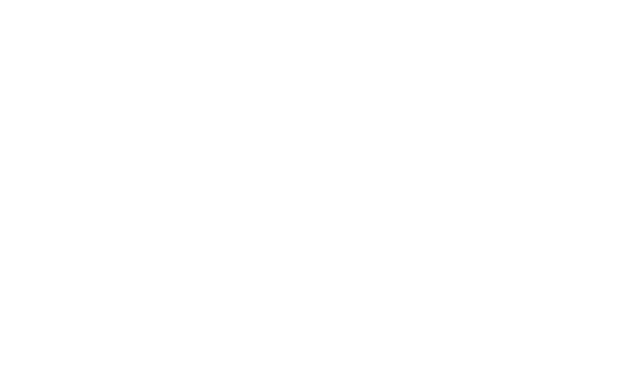
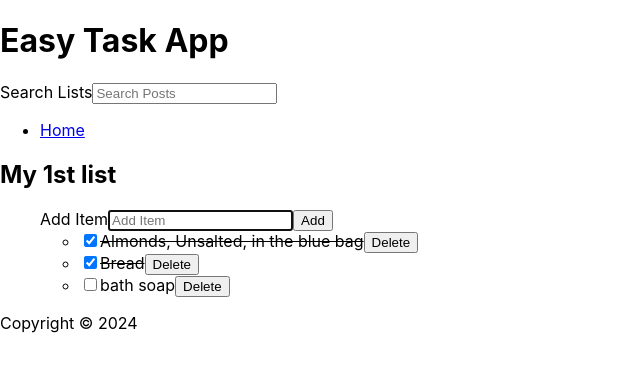
Before and after one commit to mrusert/easy-task-app, a React (Create React App) app: page /lists/1 in a window 1280 px wide. Shown: the top 372 px of the page, without its empty margins (0-640 px from the left). Built offline with nearby package versions, Linux system fonts and the light colour scheme; data requests are answered from the project's data file.

Commit message:
fetch json-server, handlecheck, ListPage, partial handleNewItem, handleDelete

```diff
--- a/data/db.json
+++ b/data/db.json
@@ -2,21 +2,21 @@
   "lists": [
     {
       "name": "My 1st list",
-            "listID": "1",
+      "id": "1",
       "complete": false,
       "items": [
         {
-                    "itemID": "1",
+          "id": "1",
           "checked": true,
           "item": "Almonds, Unsalted, in the blue bag"
         },
         {
-                    "itemID": "3",
+          "id": "2",
           "checked": true,
           "item": "Bread"
         },
         {
-                    "itemID": "31",
+          "id": "3",
           "checked": false,
           "item": "bath soap"
         }
@@ -24,21 +24,21 @@
     },
     {
       "name": "My 2nd list",
-            "listID": "2",
+      "id": "2",
       "complete": false,
       "items": [
         {
-                    "itemID": "1",
-                    "checked": true,
+          "id": "1",
+          "checked": false,
           "item": "Almonds, Unsalted, in the blue bag"
         },
         {
-                    "itemID": "3",
-                    "checked": true,
+          "id": "2",
+          "checked": false,
           "item": "Bread"
         },
         {
-                    "itemID": "31",
+          "id": "3",
           "checked": false,
           "item": "bath soap"
         }
@@ -46,22 +46,22 @@
     },
     {
       "name": "My 3rd list",
-            "listID": "3",
+      "id": "3",
       "complete": false,
       "items": [
         {
-                    "itemID": "1",
-                    "checked": true,
+          "id": "1",
+          "checked": false,
           "item": "Almonds, Unsalted, in the blue bag"
         },
         {
-                    "itemID": "3",
-                    "checked": true,
+          "id": "2",
+          "checked": false,
           "item": "Bread"
         },
         {
-                    "itemID": "31",
-                    "checked": false,
+          "id": "3",
+          "checked": true,
           "item": "bath soap"
         }
       ]
--- a/src/App.js
+++ b/src/App.js
@@ -1,5 +1,6 @@
 import Layout from './Layout/Layout'
 import Home from './Components/Home'
+import ListPage from './Components/ListPage'
 import { Route, Routes } from 'react-router-dom'
 import { DataProvider } from './Context/DataContext'
 
@@ -8,11 +9,13 @@
 
   return (
     <DataProvider>
-    <Routes>
-      <Route path="/" element={<Layout/>}>
-        <Route index element={<Home/>} />
-      </Route>
-    </Routes>
+      <Routes>
+        <Route path="/" element={<Layout />}>
+          <Route index element={<Home />} />
+          <Route path="lists" element={<Home />} />
+          <Route path="lists/:id" element={<ListPage />} />
+        </Route>
+      </Routes>
     </DataProvider>
   );
 }
--- a/src/Components/Feed.js
+++ b/src/Components/Feed.js
@@ -1,15 +1,16 @@
 import Lists from "./Lists"
 const Feed = ( {lists} ) => {
   return (
-    <ul>
+        <>
         {lists.map((list) => (
             <Lists
                 key={list.id}
                 name={list.name}
-                list={list.items}
+                items={list.items}
+                listID={list.id}
             />
         ))}
-    </ul>
+        </>
   )
 }
 
--- a/src/Components/List.js
+++ /dev/null
@@ -1,7 +0,0 @@
-const List = ( {item} ) => {
-  return (
-    <li>{item.item}</li>
-  )
-}
-
-export default List
--- /dev/null
+++ b/src/Components/ListItems.js
@@ -0,0 +1,54 @@
+import api from '../api/lists'
+import DataContext from '../Context/DataContext'
+import { useContext, useState, useRef } from 'react'
+
+
+const ListItems = ( {listID, item, name} ) => {
+  const { lists, setLists } = useContext(DataContext)
+
+  const handleCheck = async (listID, itemID) => {
+    const listToUpdate = lists.filter(list => list.id === listID)[0]
+    const updateItems = listToUpdate.items.map(item => item.id === itemID
+      ? { ...item, checked: !item.checked}
+      : item
+      )
+    const newList = {...listToUpdate, items: [...updateItems]}
+    try {
+      const response = await api.put(`/lists/${listID}`, newList)
+      setLists(lists.map(list => list.id === listID ? { ...response.data } : list))
+    } catch (err) {
+      console.log(err.message)
+    }
+  }
+
+  const handleItemDelete = async (listID, itemID) => {
+    const listToUpdate = lists.filter(list => list.id === listID)[0]
+    const updateItems = listToUpdate.items.filter(item => item.id !== itemID)
+    const newList = {...listToUpdate, items: [...updateItems]}
+    console.log(newList)
+  }
+  return (
+    <>
+    <ul>
+      <li className="item">
+          <input
+              type="checkbox"
+              onChange={() => handleCheck(listID, item.id, item.checked)}
+              checked={item.checked}
+          />
+          <label
+              style={(item.checked) ? {textDecoration:'line-through'}: null}
+              onDoubleClick={() => handleCheck(listID, item.id, item.checked)}
+          >{item.item}</label>
+          <button
+              onClick={() => handleItemDelete(listID, item.id)}
+              tabIndex="0"
+              aria-label={`Delete ${item.id}`}
+          >Delete</button>
+        </li>
+      </ul>
+      </>
+  )
+}
+
+export default ListItems
--- /dev/null
+++ b/src/Components/ListPage.js
@@ -0,0 +1,69 @@
+import { useParams, Link, useNavigate } from "react-router-dom"
+import DataContext from '../Context/DataContext'
+import ListItems from "./ListItems"
+import { useContext, useRef, useState } from 'react'
+
+
+const ListPage = () => {
+    const { lists, setLists } = useContext(DataContext)
+    const [newItem, setNewItem] = useState([])
+    const { id } = useParams()
+    const list = lists.filter(list => (list.id).toString() === id)[0]
+    const navigate = useNavigate()
+    const inputRef = useRef()
+
+    const handleNewItem = async () => {
+
+    }
+
+    return (
+        <main className="list">
+        {list &&
+            <>
+            <h2>{list.name}</h2>
+            <ul>
+            <form className="addForm" onSubmit={handleNewItem}>
+        <label htmlFor="addItem">Add Item</label>
+        <input
+            autoFocus
+            ref={inputRef}
+            id="addItem"
+            type="text"
+            placeholder="Add Item"
+            required
+            value={newItem}
+            onChange={(e) => setNewItem(e.target.value)}
+        />
+        <button
+            type="submit"
+            aria-label="Add Item"
+            // set focus back to input once button is clicked using the useRef hook, see ref={inputRef} on input
+            onClick={() => inputRef.current.focus()}
+            >
+                Add
+            </button>
+    </form>
+            {list.items.map((item) => (
+                <ListItems
+                    listID={list.id}
+                    key={item.id}
+                    item={item}
+                />
+            ))}
+            </ul>
+            </>
+        }
+        {!list &&
+            <>
+            <h2>List Not Found</h2>
+            <p>Well, that's disappointing</p>
+            <p>
+              <Link to="/">Visit our homepage</Link>
+            </p>
+            </>
+        }
+        </main>
+    )
+}
+
+export default ListPage
--- a/src/Components/Lists.js
+++ b/src/Components/Lists.js
@@ -1,20 +1,21 @@
-// import { Link } from 'react-router-dom'
-import List from './List'
+import ListItems from './ListItems'
+import { Link } from 'react-router-dom'
+import { useState, useRef } from 'react'
 
-const Lists = ({ list, name }) => {
+const Lists = ({ listID, items, name }) => {
 
   return (
     <>
-      <li>{name}</li>
-      <ul>
-      {list.map((item) => (
-            <List
-                key={item.id}
-                item={item}
-            />
+    <Link to={`lists/${listID}`}>
+    <h2>{name}</h2>
+    </Link>
+      {items.map((item) => (
+          <ListItems
+              listID={listID}
+              key={item.id}
+              item={item}
+          />
         ))}
-      </ul>
-
     </>
   )
 }
--- a/src/Context/DataContext.js
+++ b/src/Context/DataContext.js
@@ -10,7 +10,6 @@
     const { data, fetchError, isLoading } = useAxiosFetch('http://localhost:3500/lists')
 
     useEffect(() => {
-        console.log(`Data:\n ${data}`)
         setLists(data)
     },[data])
 
```
Also changed, not shown: src/TaskPage.js (deleted). Lines whose indentation alone changed are shown as unchanged.
